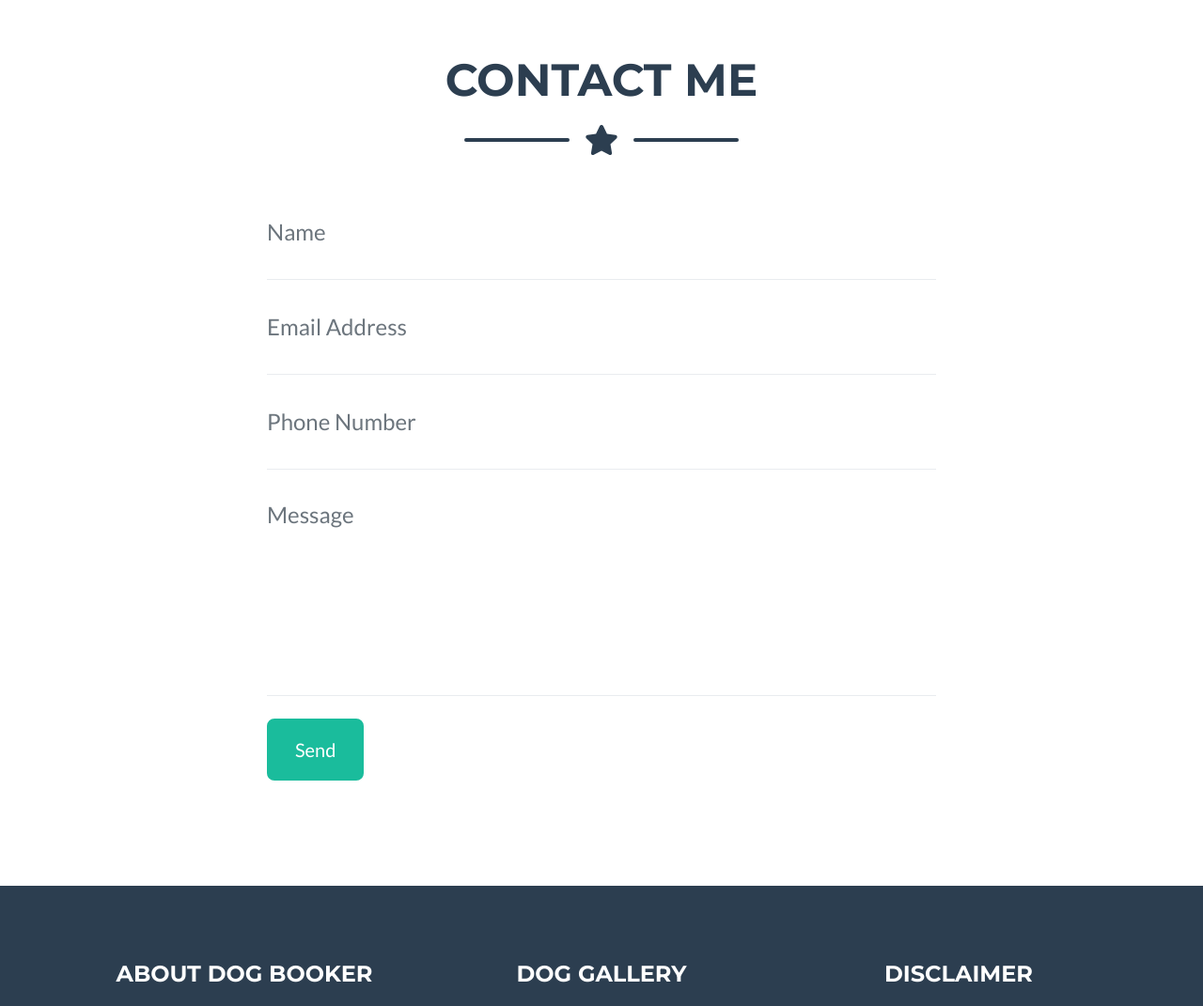
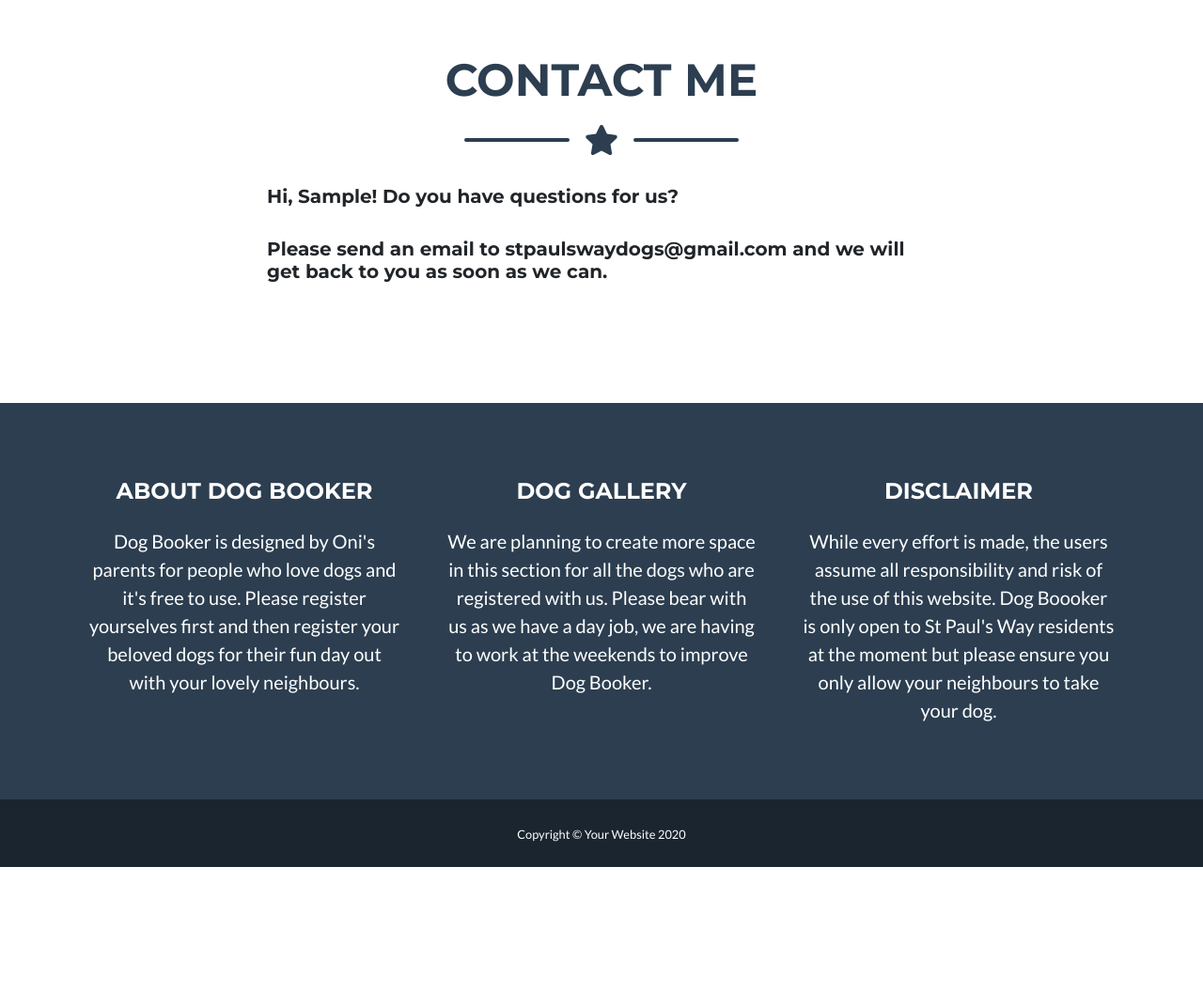
Before and after one commit to cruzzoe/doggy_book, a Flask app: page /view_schedule in a window 1280 px wide. Shown: the part 2476-3547 px from the top of the page at 94% size. After the commit the page ends 3399 px from the top, so only its background shows below. Run offline with Flask 2, Linux system fonts and the light colour scheme; the visitor is signed in with stand-in values (Sample User, id 1); data comes from the database, SQL or seed files in the repository; data that the repository does not hold is empty; some libraries are stand-ins or nearby versions.

Commit message:
Remove contact form and round pictures

```diff
--- a/app/templates/base.html
+++ b/app/templates/base.html
@@ -179,39 +179,8 @@
               <div class="row">
                   <div class="col-lg-8 mx-auto">
                       <!-- To configure the contact form email address, go to mail/contact_me.php and update the email address in the PHP file on line 19.-->
-                      <form id="contactForm" name="sentMessage" novalidate="novalidate">
-                          <div class="control-group">
-                              <div class="form-group floating-label-form-group controls mb-0 pb-2">
-                                  <label>Name</label>
-                                  <input class="form-control" id="name" type="text" placeholder="Name" required="required" data-validation-required-message="Please enter your name." />
-                                  <p class="help-block text-danger"></p>
-                              </div>
-                          </div>
-                          <div class="control-group">
-                              <div class="form-group floating-label-form-group controls mb-0 pb-2">
-                                  <label>Email Address</label>
-                                  <input class="form-control" id="email" type="email" placeholder="Email Address" required="required" data-validation-required-message="Please enter your email address." />
-                                  <p class="help-block text-danger"></p>
-                              </div>
-                          </div>
-                          <div class="control-group">
-                              <div class="form-group floating-label-form-group controls mb-0 pb-2">
-                                  <label>Phone Number</label>
-                                  <input class="form-control" id="phone" type="tel" placeholder="Phone Number" required="required" data-validation-required-message="Please enter your phone number." />
-                                  <p class="help-block text-danger"></p>
-                              </div>
-                          </div>
-                          <div class="control-group">
-                              <div class="form-group floating-label-form-group controls mb-0 pb-2">
-                                  <label>Message</label>
-                                  <textarea class="form-control" id="message" rows="5" placeholder="Message" required="required" data-validation-required-message="Please enter a message."></textarea>
-                                  <p class="help-block text-danger"></p>
-                              </div>
-                          </div>
-                          <br />
-                          <div id="success"></div>
-                          <div class="form-group"><button class="btn btn-primary btn-xl" id="sendMessageButton" type="submit">Send</button></div>
-                      </form>
+                        <h5>Hi, {{ current_user.first_name }}! Do you have questions for us?</h5></br>
+                        <h5>Please send an email to stpaulswaydogs@gmail.com and we will get back to you as soon as we can.</h5></br>
                   </div>
               </div>
           </div>
--- a/app/templates/book_dog.html
+++ b/app/templates/book_dog.html
@@ -21,7 +21,7 @@
     <p>Age: {{ dog.age }}</p>
     <p>Essential Info: {{ dog.info }}</p>
     {% if picture %}
-    <img src="{{ url_for('upload', filename=picture) }}" style="width: 500px">
+    <img class="img-fluid rounded mb-5" src="{{ url_for('upload', filename=picture) }}" style="width: 500px">
     {% endif %}
     <h4>Please select a slot from the list below.</h4>
         <title>{{ title }} - Dog Booker</title>
--- a/app/templates/schedule.html
+++ b/app/templates/schedule.html
@@ -46,6 +46,6 @@
     {% endfor %}
 
     {% if picture %}
-    <img src="{{ url_for('upload', filename=picture) }}" style="width: 500px">
+    <img class="img-fluid rounded mb-5" src="{{ url_for('upload', filename=picture) }}" style="width: 500px">
     {% endif %}
 {% endblock %}
```
